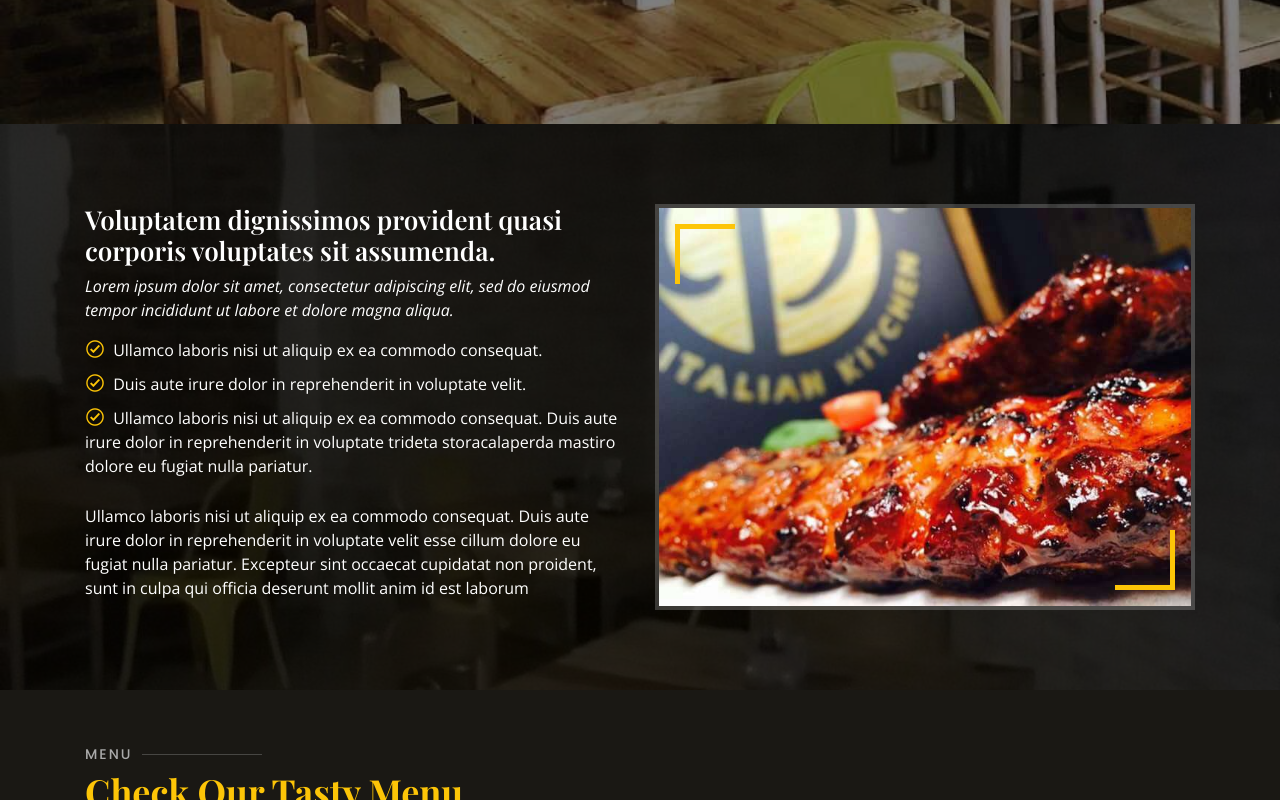
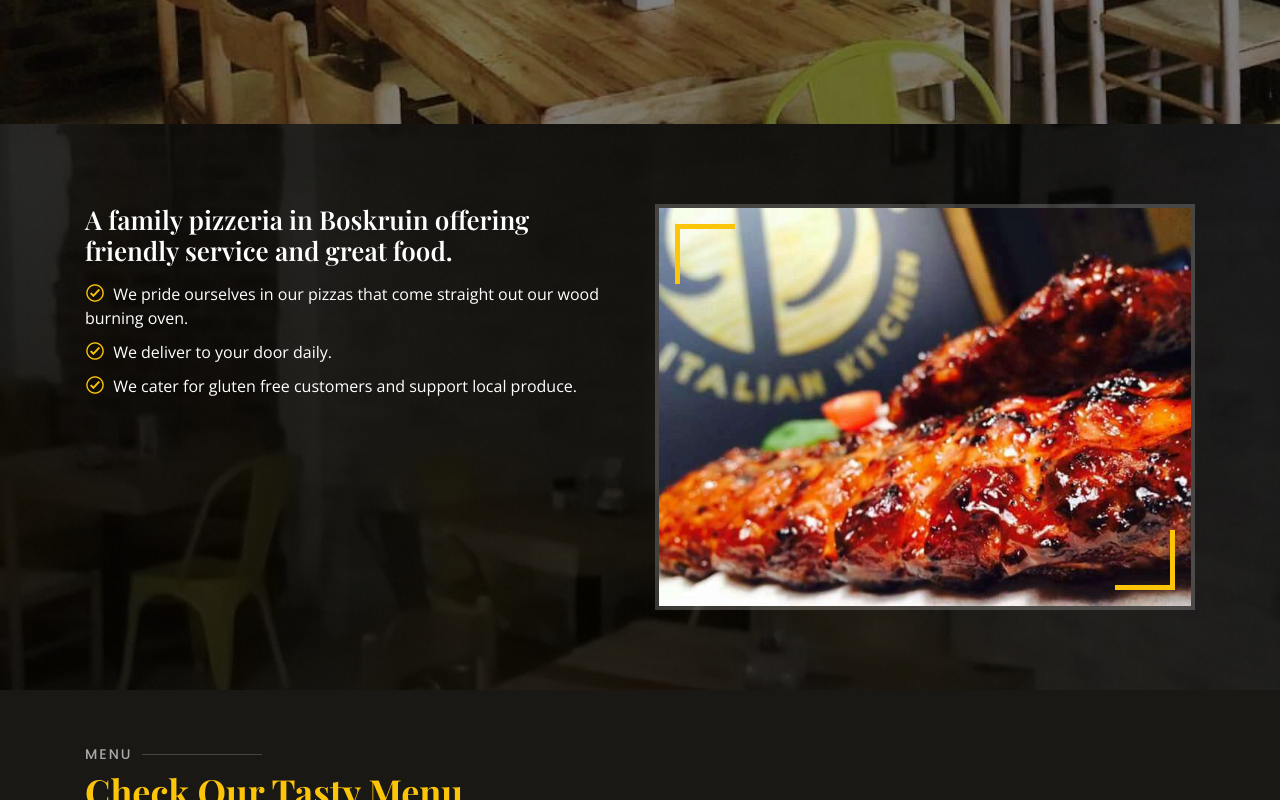
Before and after one commit to nickdrivergit/pantelis-site, a plain HTML site: page index.html in a window 1280 px wide. Shown: the part 676-1476 px from the top of the page. Drawn offline with nearby package versions, Linux system fonts and the light colour scheme; a web font is replaced by a local one.

Commit message:
aboutsection

```diff
--- a/index.html
+++ b/index.html
@@ -95,20 +95,20 @@
             </div>
           </div>
           <div class="col-lg-6 pt-4 pt-lg-0 order-2 order-lg-1 content">
-            <h3>Voluptatem dignissimos provident quasi corporis voluptates sit assumenda.</h3>
+            <h3>
+              A family pizzeria in Boskruin offering friendly service and great food.
+            </h3>
             <p class="font-italic">
-              Lorem ipsum dolor sit amet, consectetur adipiscing elit, sed do eiusmod tempor incididunt ut labore et dolore
-              magna aliqua.
+
             </p>
             <ul>
-              <li><i class="icofont-check-circled"></i> Ullamco laboris nisi ut aliquip ex ea commodo consequat.</li>
-              <li><i class="icofont-check-circled"></i> Duis aute irure dolor in reprehenderit in voluptate velit.</li>
-              <li><i class="icofont-check-circled"></i> Ullamco laboris nisi ut aliquip ex ea commodo consequat. Duis aute irure dolor in reprehenderit in voluptate trideta storacalaperda mastiro dolore eu fugiat nulla pariatur.</li>
+              <li><i class="icofont-check-circled" text-align="justify"></i> We pride ourselves in our pizzas that come straight out our wood burning oven.
+              </li>
+              <li><i class="icofont-check-circled"></i> We deliver to your door daily.</li>
+              <li><i class="icofont-check-circled"></i> We cater for gluten free customers and support local produce.</li>
             </ul>
             <p>
-              Ullamco laboris nisi ut aliquip ex ea commodo consequat. Duis aute irure dolor in reprehenderit in voluptate
-              velit esse cillum dolore eu fugiat nulla pariatur. Excepteur sint occaecat cupidatat non proident, sunt in
-              culpa qui officia deserunt mollit anim id est laborum
+
             </p>
           </div>
         </div>
```
